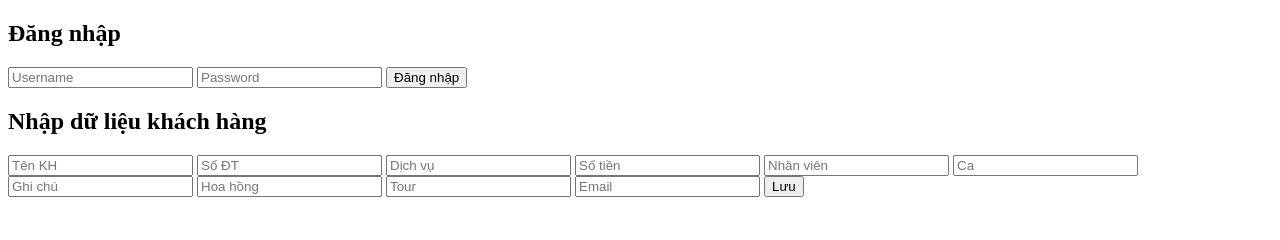
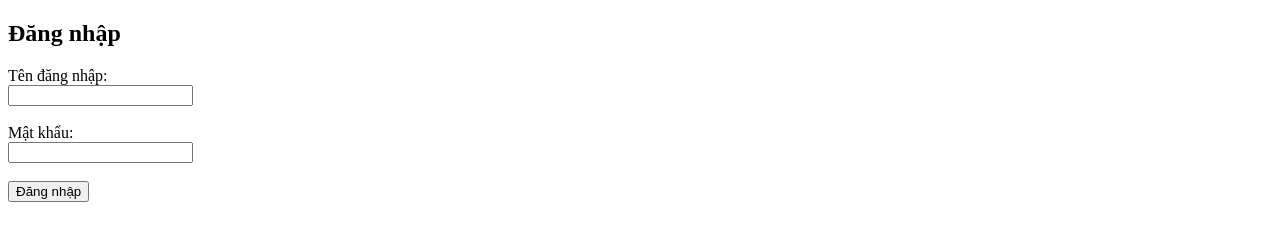
Before and after one commit to khoaduongseller3-bot/GauOiSpa, a website: page index.html in a window 1280 px wide. Drawn offline with Linux system fonts and the light colour scheme.

Commit message:
Update index.html

```diff
--- a/index.html
+++ b/index.html
@@ -2,26 +2,19 @@
 <html lang="vi">
 <head>
   <meta charset="UTF-8" />
-  <title>GauOiSpa CRM</title>
+  <meta name="viewport" content="width=device-width, initial-scale=1.0" />
+  <title>Đăng nhập</title>
 </head>
 <body>
   <h2>Đăng nhập</h2>
-  <input type="text" id="username" placeholder="Username" />
-  <input type="password" id="password" placeholder="Password" />
-  <button onclick="login()">Đăng nhập</button>
-
-  <h2>Nhập dữ liệu khách hàng</h2>
-  <input id="name" placeholder="Tên KH" />
-  <input id="phone" placeholder="Số ĐT" />
-  <input id="service" placeholder="Dịch vụ" />
-  <input id="amount" placeholder="Số tiền" />
-  <input id="staff" placeholder="Nhân viên" />
-  <input id="shift" placeholder="Ca" />
-  <input id="note" placeholder="Ghi chú" />
-  <input id="commission" placeholder="Hoa hồng" />
-  <input id="tour" placeholder="Tour" />
-  <input id="email" placeholder="Email" />
-  <button onclick="saveData()">Lưu</button>
+  <form id="loginForm">
+    <label>Tên đăng nhập:</label><br />
+    <input type="text" id="username" name="username" required /><br /><br />
+    <label>Mật khẩu:</label><br />
+    <input type="password" id="password" name="password" required /><br /><br />
+    <button type="submit">Đăng nhập</button>
+  </form>
+  <p id="result"></p>
 
   <script src="script.js"></script>
 </body>
```
